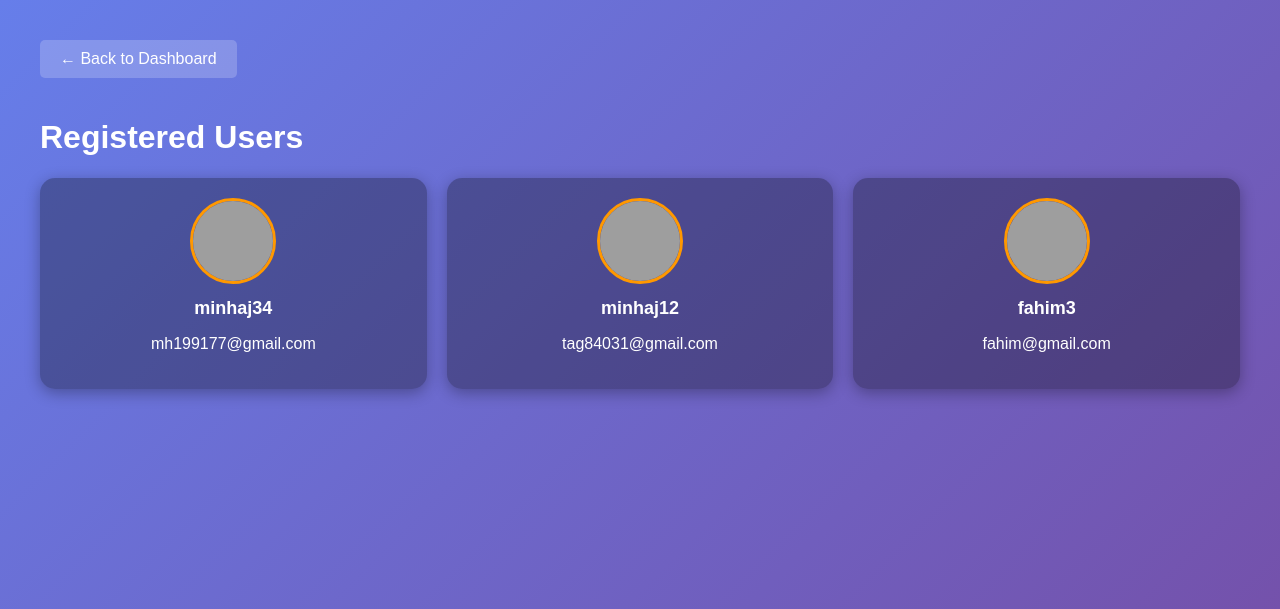
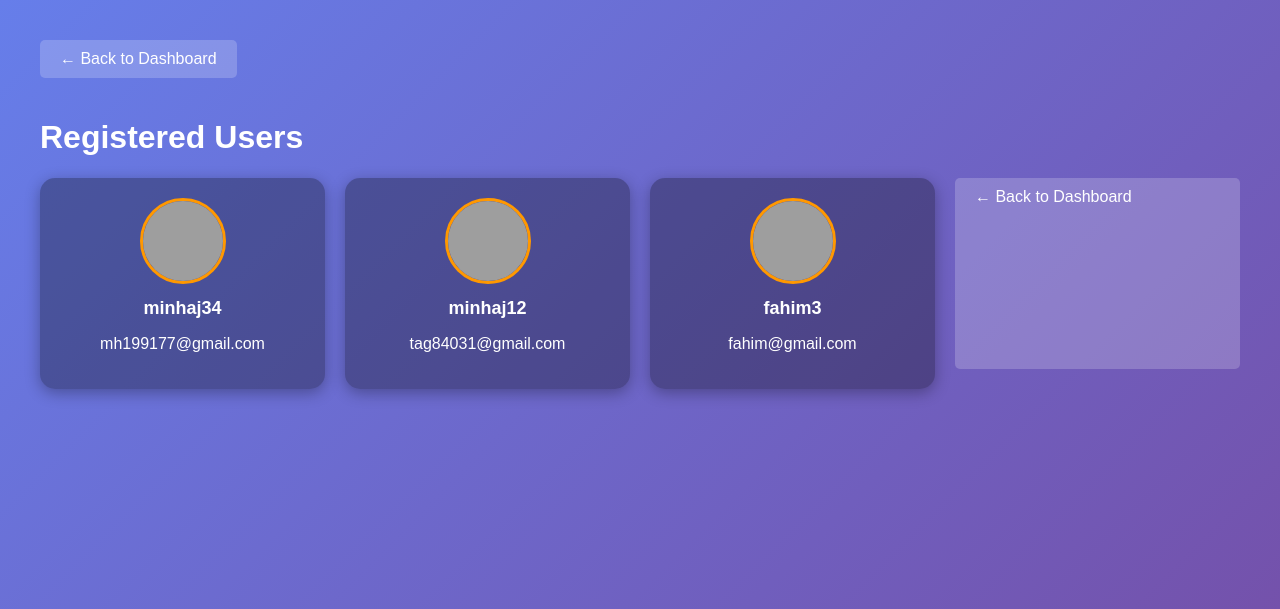
Before and after one commit to mi3454/Minhaj-App, a Django app: page /users_list/ in a window 1280 px wide. Shown: the top 609 px of the page. Run offline with Django 5.2, Linux system fonts and the light colour scheme; a user stored in the database is signed in; data comes from the database, SQL or seed files in the repository; grey boxes are pictures that could not be loaded.

Commit message:
Update users_list.html

```diff
--- a/minhajapp/templates/users_list.html
+++ b/minhajapp/templates/users_list.html
@@ -67,6 +67,7 @@
         <p>{{ user.email }}</p>
     </div>
     {% endfor %}
+    <a href="dashboard/" class="btn-back"> ← Back to Dashboard</a>
 </div>
 
 </body>
```
